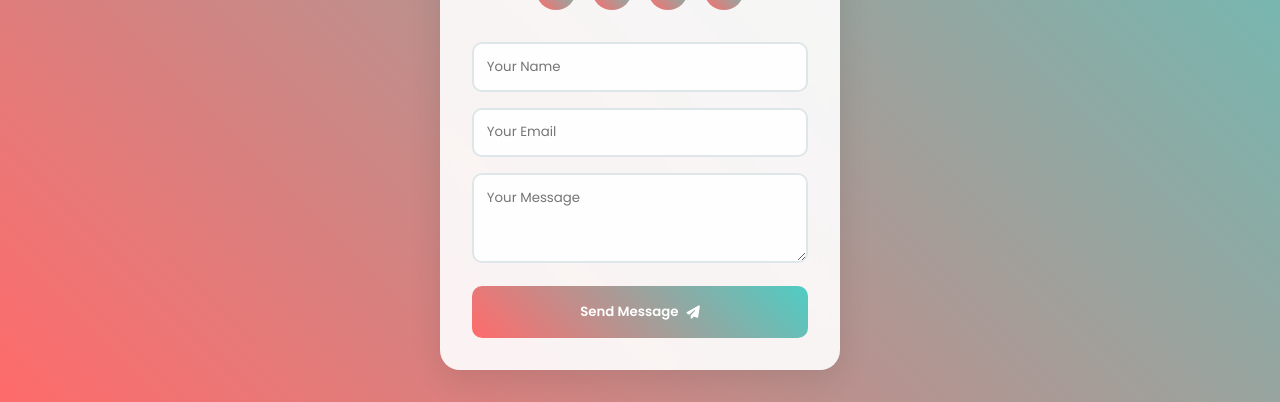
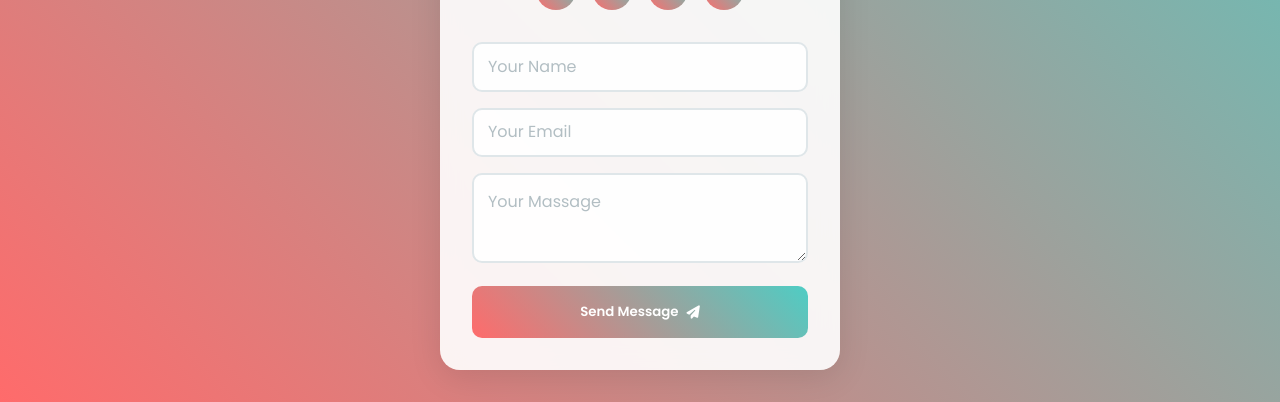
Before and after one commit to Huseyn777H/Profile-Card, a plain HTML site: page index.html in a window 1280 px wide. Shown: the part 506-908 px from the top of the page. Drawn offline with Linux system fonts and the light colour scheme.

Commit message:
I update my Profil Card code

```diff
--- a/index.html
+++ b/index.html
@@ -47,16 +47,16 @@
 
                 <form class="contact-form">
                     <div class="form-group">
-                        <input type="text" id="name" placeholder="Your Name" required>
-                        <label for="name"></label>
+                        <input type="text" id="name" placeholder="" required>
+                        <label for="name">Your Name</label>
                     </div>
                     <div class="form-group">
-                        <input type="email" id="email" placeholder="Your Email" required>
-                        <label for="email"></label>
+                        <input type="email" id="email" placeholder="" required>
+                        <label for="email">Your Email</label>
                     </div>
                     <div class="form-group">
-                        <textarea id="message" placeholder="Your Message" rows="3" required></textarea>
-                        <label for="message"></label>
+                        <textarea id="message" placeholder="" rows="3" required></textarea>
+                        <label for="message">Your Massage</label>
                     </div>
                     <button type="submit" class="submit-btn">
                         <span>Send Message</span>
```
